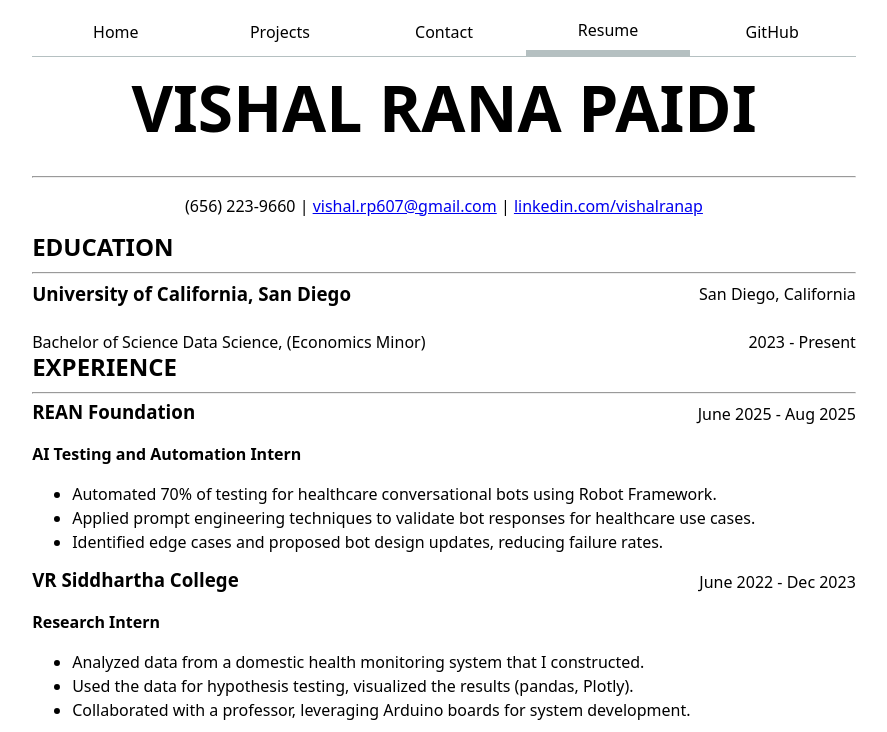
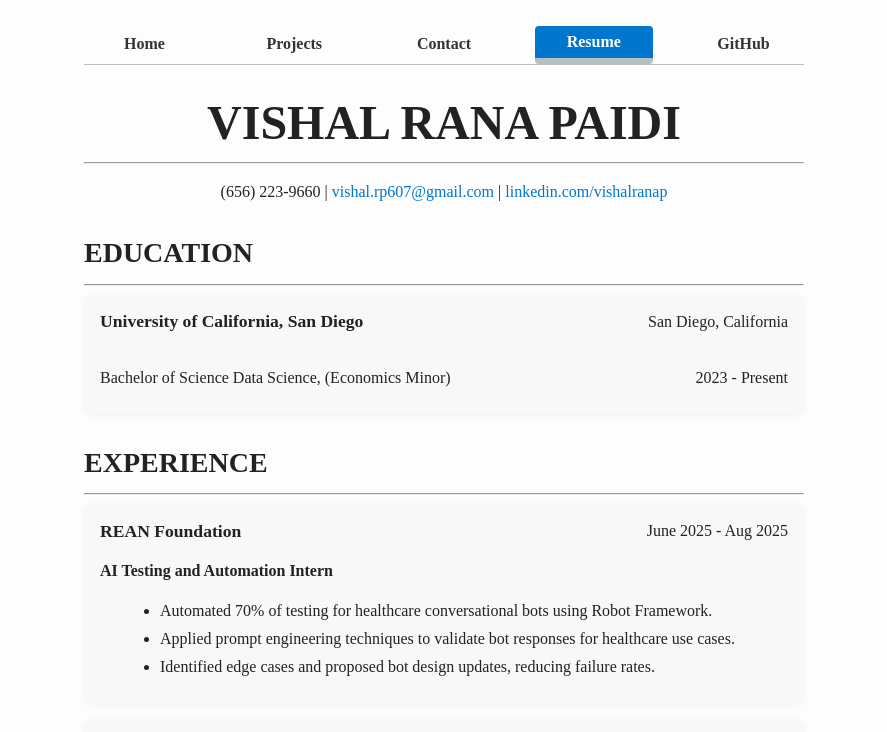
Before and after one commit to vishal-rana-p/portfolio, a plain HTML site: page resume/index.html in a window 1280 px wide. Shown: the top 732 px of the page, without its empty margins (196-1083 px from the left). Drawn offline with Linux system fonts and the light colour scheme.

Commit message:
Resume update

```diff
--- a/style.css
+++ b/style.css
@@ -4,36 +4,32 @@ html {
 }
 
 body {
-    /* Set line height to 1.5 times the font size
-         and use the OS’s UI font as the website font
-       */
     font: 100%/1.5 system-ui;
-    /* Step 1: Prevent content from getting too wide */
-  max-width: 90ch; /* Try adjusting between 80ch–100ch for best fit */
-  margin-inline: auto; /* Centers horizontally */
+  max-width: 90ch;
+  margin-inline: auto;
 
-  /* Step 2: Add padding so text doesn't hit edges on small screens */
-  padding-inline: 1rem; /* Adds horizontal padding */
+
+  padding-inline: 1rem;
   }
 
   nav {
-    display: flex;             /* enable Flexbox layout */
-    justify-content: space-around; /* spread links evenly */
-    align-items: center;       /* vertically center items */
-    padding: 0.1em;             /* some breathing room */
+    display: flex;
+    justify-content: space-around;
+    align-items: center;
+    padding: 0.1em;
     margin-bottom: 1rem;
     border-bottom: 1px solid oklch(80% 3% 200);
   }
   nav a {
-    flex: 1;                  /* each link takes equal width */
-    color: inherit;              /* text color */
-    text-align: center;       /* center the text inside */
-    text-decoration: none;    /* remove underlines */
+    flex: 1;
+    color: inherit;
+    text-align: center;
+    text-decoration: none;
     font-weight: 500;
     padding: 0.5em;
   }
   nav a.current {
-    border-bottom: 0.4em solid oklch(80% 3% 200); /* thick underline */
+    border-bottom: 0.4em solid oklch(80% 3% 200);
     margin-bottom: -1px;
   }
   nav a:hover {
@@ -44,7 +40,7 @@ body {
   form input,
   form textarea,
   form button {
-    font: inherit;   /* ← inherits font-family, size, weight, etc. */
+    font: inherit;
   }
   form {
     display: grid;
@@ -54,19 +50,19 @@ body {
   input,
 textarea, button {
   width: 100%;
-  box-sizing: border-box; /* include padding + border in total width */
+  box-sizing: border-box;
   margin-bottom: 1em;
 }
   label {
     display: grid;
     grid-template-columns: subgrid;
-    grid-column: 1 / -1; /* span across both columns */
+    grid-column: 1 / -1;
     column-gap: 0.5em;
   }
 
 button {
-  grid-column: 1 / -1; /* full row */
-  justify-self: start; /* optional: use center or end if preferred */
+  grid-column: 1 / -1;
+  justify-self: start;
 }
 .projects{
   display: grid;
@@ -83,20 +79,129 @@ button {
 .projects article h2{
   margin:0;
   gap: 0.5em;
-  background-color: #e6e6e6; /* yellow, for example */
-  padding: 0.25em 0.5em;     /* adds some space inside the background */
-  border-radius: 0.25em;     /* optional: rounded corners */
-  display: inline-block;
 }
 h1 {
-  font-size: 4rem;       /* ~400% of normal text size */
-  line-height: 1.1;      /* tighter spacing for headings */
-  text-wrap: balance;    /* balances lines for a nicer look in browsers that support it */
-  margin-bottom: 1em;    /* spacing below the heading */
+  font-size: 4rem;
+  line-height: 1.1;
+  text-wrap: balance;
+  margin-bottom: 1em;
 }
 h1, h2, h3, h4, h5, h6 {
-  line-height: 1.1;      /* slightly tighter than body text */
-  text-wrap: balance;    /* balances lines for better readability */
-  margin-top: 0;          /* remove default top margin */
-  margin-bottom: 0.5em;  /* small space below headings */
+  line-height: 1.1;
+  text-wrap: balance;
+  margin-top: 0;
+  margin-bottom: 0.5em;
 }
+body {
+  font-family: 'Times New Roman', Times, serif;
+  line-height: 1.5;
+  color: #222;
+  background-color: #fdfdfd;
+  padding: 1em;
+}
+
+nav {
+  display: flex;
+  justify-content: center;
+  gap: 2em;
+  margin-bottom: 2em;
+  flex-wrap: wrap;
+}
+
+nav a {
+  text-decoration: none;
+  color: #333;
+  font-weight: bold;
+  padding: 0.25em 0.5em;
+}
+
+nav a.current {
+  color: white;
+  background-color: #0077cc;
+  border-radius: 0.25em;
+}
+
+
+center {
+  display: block;
+  text-align: center;
+  margin-bottom: 2em;
+}
+
+h1 {
+  font-size: 4rem;
+  line-height: 1.1;
+  margin-bottom: 0.25em;
+}
+
+h2 {
+  font-size: 2rem;
+  line-height: 1.2;
+  margin: 1em 0 0.5em 0;
+}
+
+h3 {
+  font-size: 1.25rem;
+  line-height: 1.2;
+  margin-bottom: 0.5em;
+}
+
+
+section {
+  margin-bottom: 2em;
+}
+
+section article > div {
+  display: flex;
+  justify-content: space-between;
+  align-items: center;
+  margin-bottom: 0.5em;
+  flex-wrap: wrap;
+}
+
+section article p,
+section article ul {
+  margin-bottom: 0.5em;
+}
+
+
+ul {
+  margin-left: 1.25em;
+  list-style-type: disc;
+}
+
+li {
+  margin-bottom: 0.25em;
+}
+
+
+section article {
+  padding: 1em;
+  margin-bottom: 1em;
+  background-color: #f8f8f8;
+  border-radius: 0.5em;
+  box-shadow: 0 2px 6px rgba(0,0,0,0.05);
+}
+
+
+center a {
+  color: #0077cc;
+  text-decoration: none;
+}
+
+center a:hover {
+  text-decoration: underline;
+}
+
+
+  h1 {
+    font-size: 3rem;
+  }
+
+  h2 {
+    font-size: 1.75rem;
+  }
+
+  h3 {
+    font-size: 1.1rem;
+  }
```
